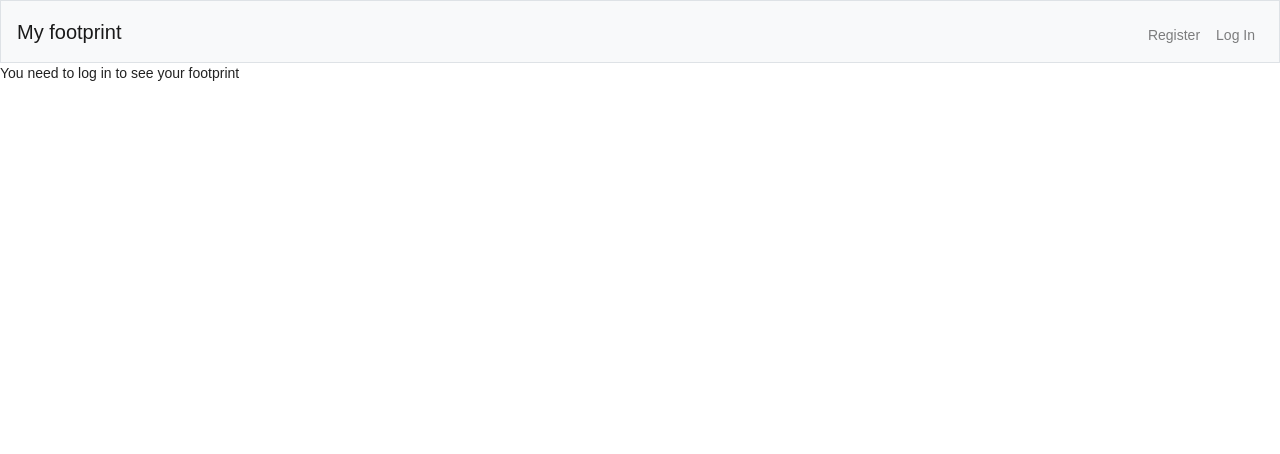
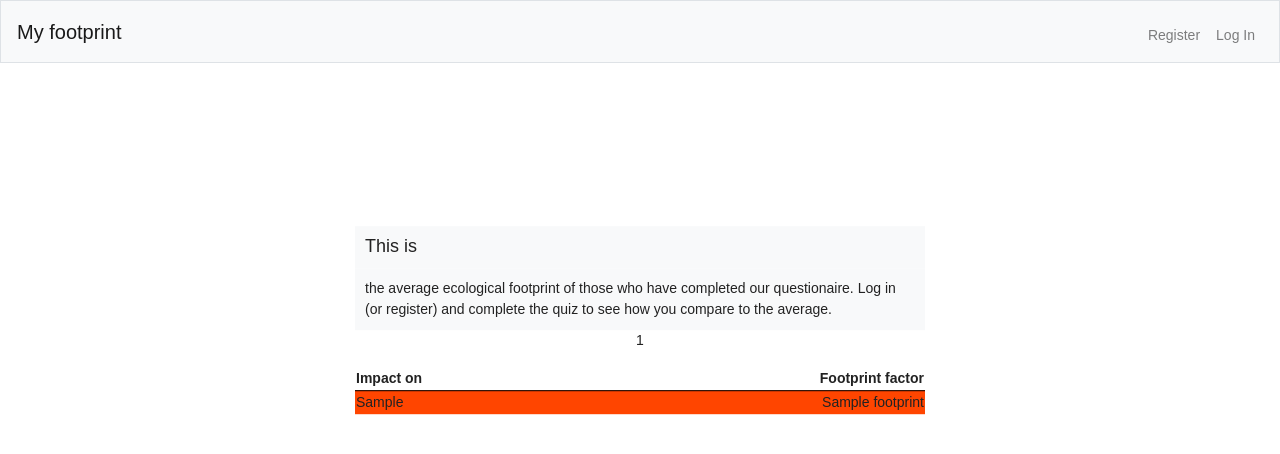
Before and after one commit to peter-sari/my-footprint, a Flask app: template templates/index.html in a window 1280 px wide. Shown: the top 454 px of the page. Run offline with Flask 2, Linux system fonts and the light colour scheme; the template is opened without the code that fills it: most values are stand-ins (such as "Sample title", 1, 10 or a date in 2020); some libraries are stand-ins or nearby versions.

Commit message:
coloured and new index0

```diff
--- a/app.py
+++ b/app.py
@@ -71,7 +71,39 @@ def index():
         else:
             return render_template("index.html")
     else:
-        return render_template("index.html")
+        sql_exec =  "SELECT                                                                  " \
+                    "       DF.name AS impact_factor                                         " \
+                    "     , SUM(FAFFW.impact_weight * FAFFW.frequency_weight) AS Footprint   " \
+                    " FROM public.fact_quiz_answers QA                                       " \
+                    " INNER JOIN public.fact_activity_factor_freq_weights FAFFW              " \
+                    " ON 1=1                                                                 " \
+                    "     AND QA.activity_id = FAFFW.activity_id                             " \
+                    "     AND QA.frequency_id = FAFFW.frequency_id                           " \
+                    " INNER JOIN public.dim_impact_factors DF                                " \
+                    " ON 1=1                                                                 " \
+                    "     AND DF.id = FAFFW.impact_factor_id                                 " \
+                    " GROUP BY   DF.name                                          			 " \
+                    " ORDER BY Footprint DESC                                                " \
+                    "     ;                                                                  "
+
+        sql_count = "SELECT                                                                  " \
+                    "     COUNT(DISTINCT user_id)                                            " \
+                    "FROM                                                                    " \
+                    "     public.fact_quiz_answers                                           " \
+                    "     ;                                                                  " \
+
+        db.execute(sql_exec)
+        rows = db.fetchall()
+        db.execute(sql_count)
+        count = db.fetchall()
+
+        quizitems = []
+        for row in rows:
+            quizitems.append(
+                {"impact_factor": row["impact_factor"], "footprint": int(row["footprint"]/count[0][0])})
+
+        return render_template("index.html", quizitems=quizitems,)
+
 
 
 @app.route("/register", methods=["GET", "POST"])
--- a/templates/index.html
+++ b/templates/index.html
@@ -34,6 +34,32 @@
 
         {% endif %}
     {% else %}
-        <p>You need to log in to see your footprint</p>
+            <div class="container">
+            <h1>This is</h1>
+            <p class="normaltext">the average ecological footprint of those who have completed our questionaire. Log in (or register) and complete the quiz to see how you compare to the average.</p>
+            <p>{{count}}</p>
+            <table style="width: 100%;">
+                <thead>
+                    <th class="question">Impact on</th>
+                    <th class="answer">Footprint factor</th>
+                </thead>
+                <tbody>
+                    {% for quizitem in quizitems %}
+                        {% if quizitem.footprint < 15: %}
+                            <tr style="border-top:1pt solid black; background-color:greenyellow;">
+                        {% elif quizitem.footprint < 30: %}
+                            <tr style="border-top:1pt solid black; background-color:orange;">
+                        {% else %}
+                            <tr style="border-top:1pt solid black; background-color:orangered;">
+                        {% endif %}
+                        <td  class="question">{{quizitem.impact_factor}}</td>
+                        <td  class="answer">{{quizitem.footprint}}</td>
+                    </tr>
+                    {% endfor %}
+                </tbody>
+            </table>
+        </div>
+
+
     {% endif %}
 {% endblock %}
```
